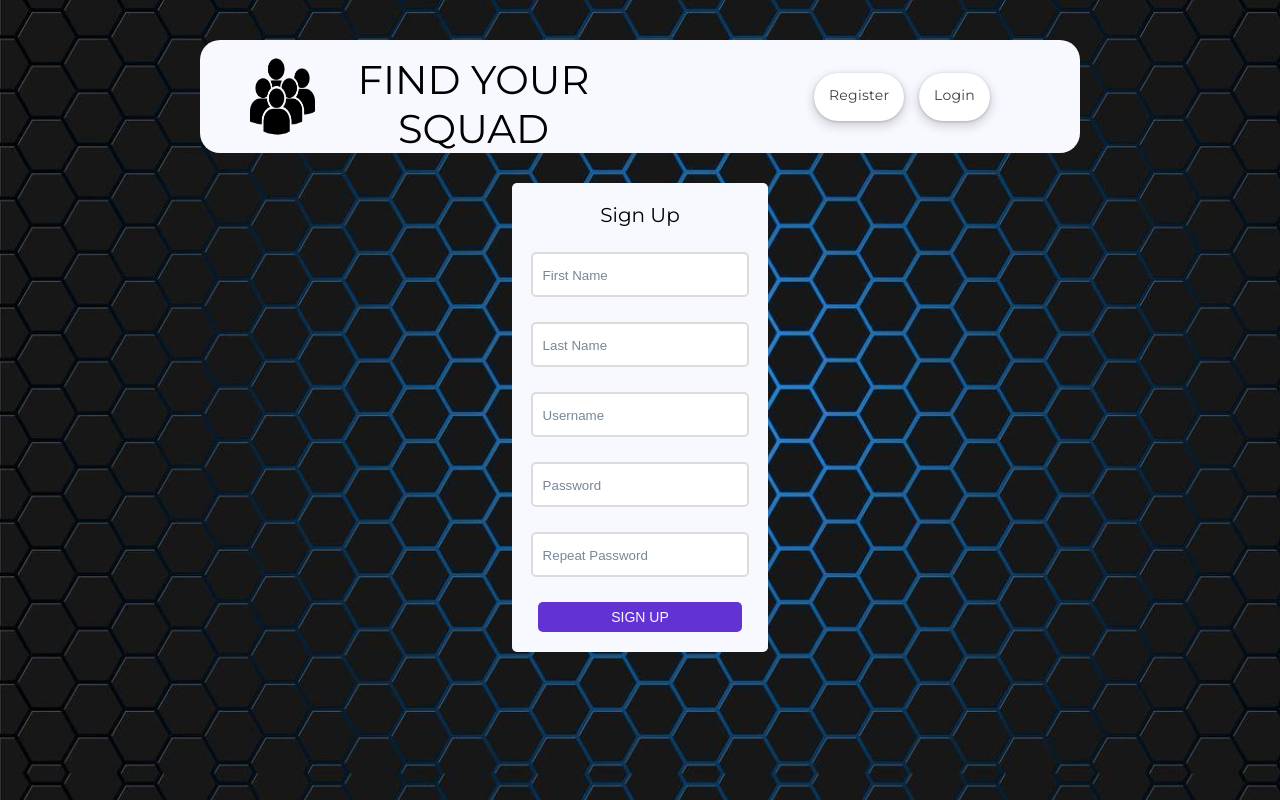
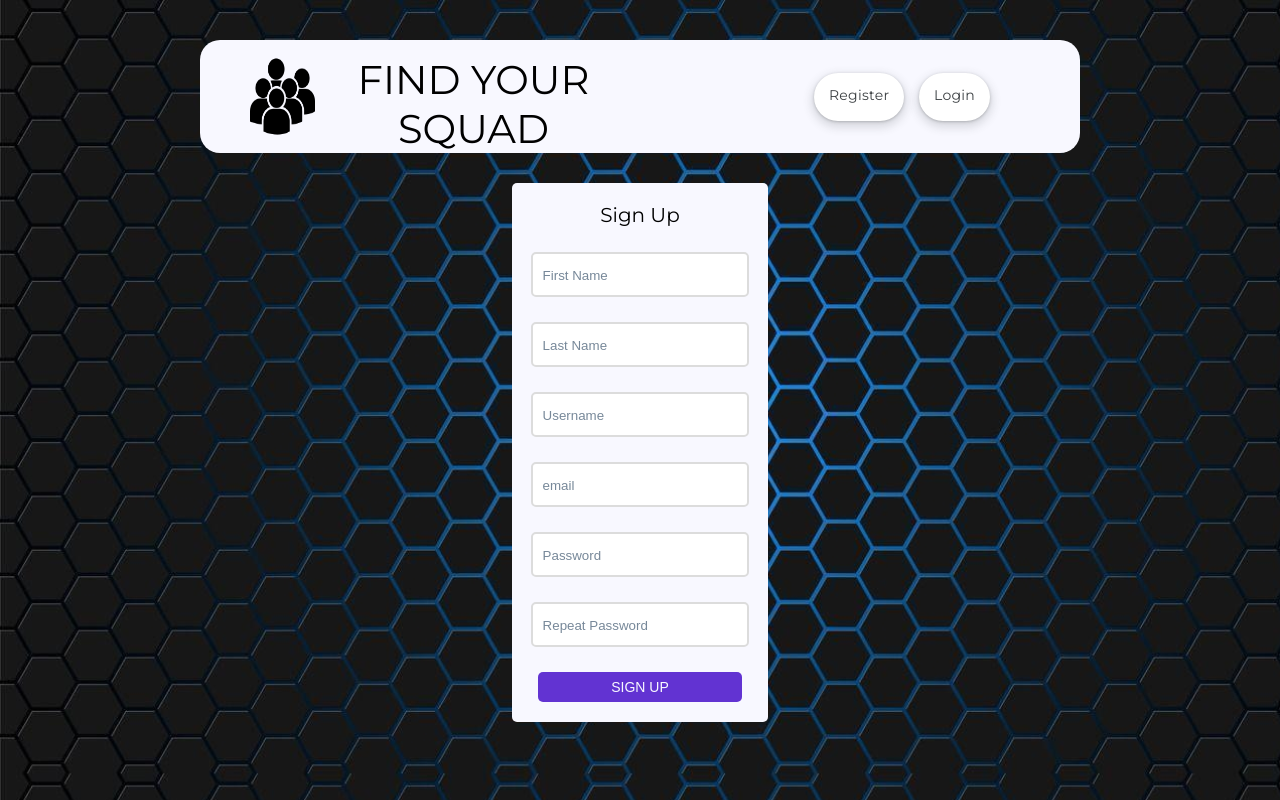
Before and after one commit to devanshi-56/Event-Manager-main, a React (Create React App) app in the folder Event-Manager-main/client/: page /register in a window 1280 px wide. Built offline with nearby package versions, Linux system fonts and the light colour scheme.

Commit message:
added user email address attribute

```diff
--- a/Event-Manager-main/client/src/components/user/Register.js
+++ b/Event-Manager-main/client/src/components/user/Register.js
@@ -10,6 +10,7 @@
             firstName: '',
             lastName: '',
             username: '',
+            email:'',
             password: '',
             rePassword: ''
         }
@@ -17,6 +18,7 @@
         this.onChangeFirstName = this.onChangeFirstName.bind(this);
         this.onChangeLastName = this.onChangeLastName.bind(this);
         this.onChangeUsername = this.onChangeUsername.bind(this);
+        this.onChangeEmail = this.onChangeEmail.bind(this)
         this.onChangePassword = this.onChangePassword.bind(this);
         this.onChangeRePassword = this.onChangeRePassword.bind(this);
         this.handleSubmit = this.handleSubmit.bind(this);
@@ -34,6 +36,10 @@
         this.setState({username: e.target.value});
     }
 
+    onChangeEmail(e){
+        this.setState({email: e.target.value})
+    }
+
     onChangePassword(e) {
         this.setState({password: e.target.value});
     }
@@ -42,15 +48,32 @@
         this.setState({rePassword: e.target.value});
     }
 
+    validEmail(email) {
+        return String(email)
+            .toLowerCase()
+            .match(
+            /^(([^<>()[\]\\.,;:\s@"]+(\.[^<>()[\]\\.,;:\s@"]+)*)|(".+"))@((\[[0-9]{1,3}\.[0-9]{1,3}\.[0-9]{1,3}\.[0-9]{1,3}\])|(([a-zA-Z\-0-9]+\.)+[a-zA-Z]{2,}))$/
+        );
+    };
+
     handleSubmit(e) {
         e.preventDefault();
-        const {firstName, lastName, username, password, rePassword} = this.state;
+        const {firstName, lastName, username, email, password, rePassword} = this.state;
 
-        this.props.register({firstName, lastName, username, password}, this.props.history);
+        if(!this.validEmail(email)){
+            alert("Please enter a valid email address !");
+            window.location.reload(true);
+            return;
+        }
+
+        this.props.register({firstName, lastName, username, email, password}, this.props.history);
+        localStorage.clear();
+        localStorage.setItem("filter", -1);
     }
 
+
     render() {
-        const {firstName, lastName, username, password, rePassword} = this.state;
+        const {firstName, lastName, username, email, password, rePassword} = this.state;
 
         return (
             <form className="Register" onSubmit={this.handleSubmit}>
@@ -84,6 +107,15 @@
                 </div>
                 <div className="input">
                     <input
+                        type="email"
+                        name="email"
+                        placeholder="email"
+                        onChange={this.onChangeEmail}
+                        value={email}
+                    />
+                </div>
+                <div className="input">
+                    <input
                         type="password"
                         name="password"
                         placeholder="Password"
--- a/Event-Manager-main/client/src/components/user/profile/profile_edit.js
+++ b/Event-Manager-main/client/src/components/user/profile/profile_edit.js
@@ -10,14 +10,14 @@
         this.state = {
             firstName: '',
             lastName: '',
-            username: ''
-            // password: '',
+            username: '',
+            email: '',
             // rePassword: ''
         }
         this.onChangeFirstName = this.onChangeFirstName.bind(this);
         this.onChangeLastName = this.onChangeLastName.bind(this);
         this.onChangeUsername = this.onChangeUsername.bind(this);
-        // this.onChangePassword = this.onChangePassword.bind(this);
+        this.onChangeEmail = this.onChangeEmail.bind(this);
         // this.onChangeRePassword = this.onChangeRePassword.bind(this);
         this.handleSubmit = this.handleSubmit.bind(this);
     }
@@ -35,25 +35,40 @@
             this.setState({username: e.target.value});
         }
 
-        // onChangePassword(e) {
-        //     this.setState({password: e.target.value});
-        // }
+        onChangeEmail(e) {
+            this.setState({email: e.target.value});
+        }
 
         // onChangeRePassword(e) {
         //     this.setState({rePassword: e.target.value});
         // }
+
+        validEmail(email) {
+            return String(email)
+                .toLowerCase()
+                .match(
+                /^(([^<>()[\]\\.,;:\s@"]+(\.[^<>()[\]\\.,;:\s@"]+)*)|(".+"))@((\[[0-9]{1,3}\.[0-9]{1,3}\.[0-9]{1,3}\.[0-9]{1,3}\])|(([a-zA-Z\-0-9]+\.)+[a-zA-Z]{2,}))$/
+            );
+        };
+
         handleSubmit(e) {
             e.preventDefault();
-            this.props.history.push('/');
+            // this.props.history.push('/');
             const id = this.props.match.params.id.toString();
 
+            const {firstName, lastName, username, email} = this.state;
 
-            const {firstName, lastName, username} = this.state;
-            userService.edit(id, {firstName, lastName, username})
+            if(!this.validEmail(email)){
+                alert("Please enter a valid email address !");
+                window.location.reload(true);
+                return;
+            }
+
+            userService.edit(id, {firstName, lastName, username, email})
             .then(() => {
 
-                this.props.history.push('/');
-                console.log(this.state);
+                this.props.history.push('/profile');
+                // console.log(this.state);
             })
             .catch(err => console.log(err));
 
@@ -62,18 +77,14 @@
     componentDidMount() {
         const id = this.props.match.params.id.toString();
         userService.get(id).then(user => {
-
-
                 if (user._id === id) {
                     this.setState({
                         firstName: user.firstName,
                         lastName: user.lastName,
                         username: user.username,
-                        // password: user.password,
-
+                        email: user.email
                     });
                 }
-
         }).catch(err => console.log(err));
     }
 
@@ -102,23 +113,23 @@
                 </div>
                 <div className="input">
                     <input
-                      type="text"
-                      name="username"
-                      placeholder="Username"
-                      onChange={this.onChangeUsername}
+                        type="text"
+                        name="username"
+                        placeholder="Username"
+                        onChange={this.onChangeUsername}
                         value={this.state.username}
                     />
                 </div>
-                {/* <div className="input">
+                <div className="input">
                     <input
-                       type="password"
-                       name="password"
-                       placeholder="Password"
-                       onChange={this.onChangePassword}
-
+                       type="email"
+                       name="email"
+                       placeholder="email"
+                       onChange={this.onChangeEmail}
+                       value={this.state.email}
                     />
                 </div>
-                <div className="input">
+                {/* <div className="input">
                 <input
                     type="password"
                     name="rePassword"
```
Also changed, not shown: Event-Manager-main/client/src/services/user-services.js (+0 -7 lines), 2 other files (tests, documents, lock files or other folders).
